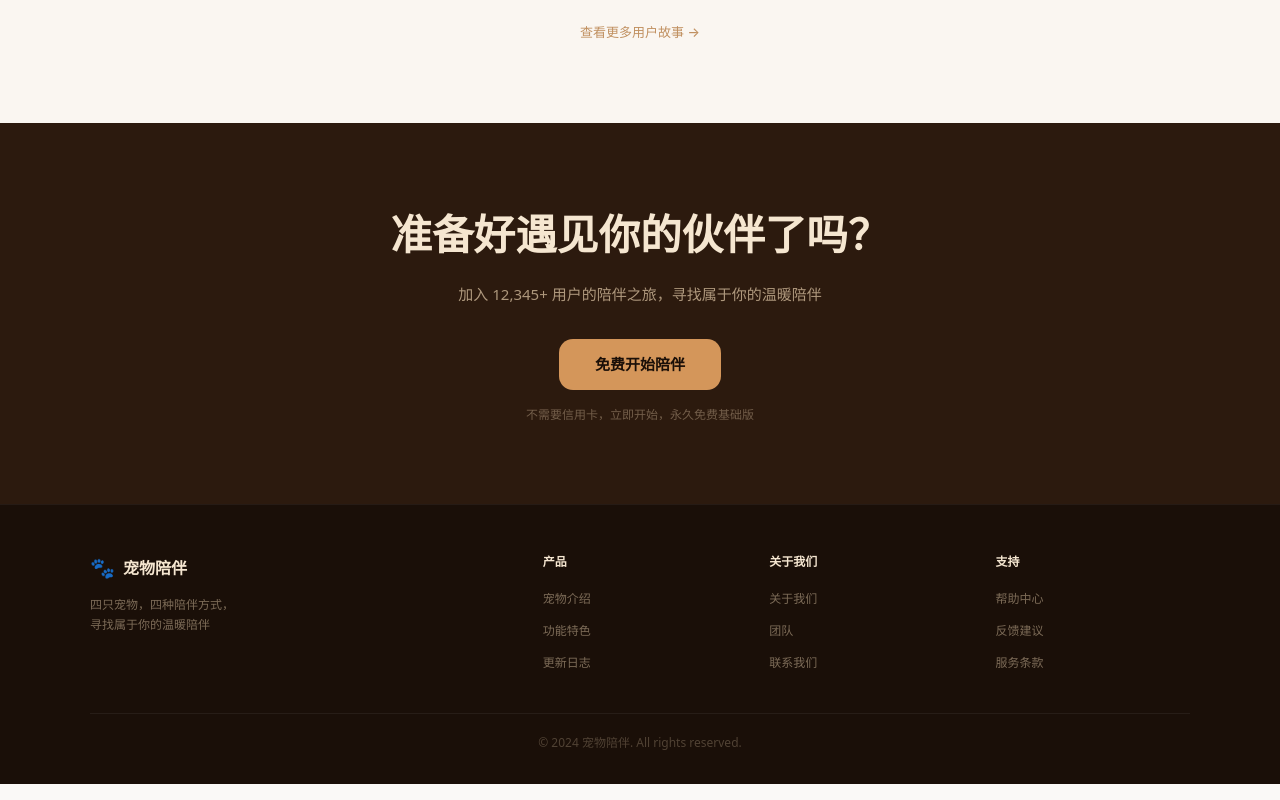
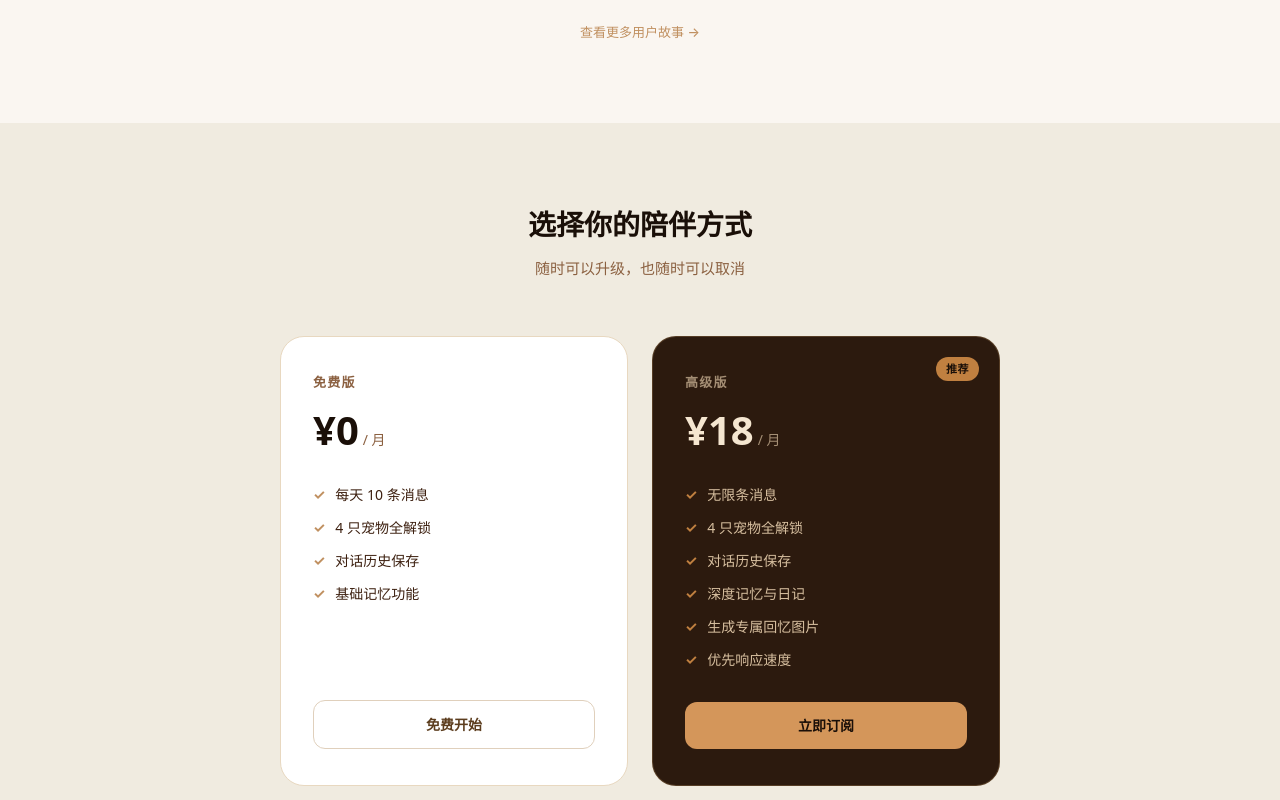
Before and after one commit to tianyiling675-ops/AI-pet, a Next.js app: page /landing in a window 1280 px wide. Shown: the part 3180-3980 px from the top of the page. Built offline with nearby package versions, Linux system fonts and the light colour scheme.

Commit message:
feat: add pricing section to landing page

```diff
--- /dev/null
+++ b/src/app/landing/PricingSection.tsx
@@ -0,0 +1,101 @@
+'use client'
+import { useState } from 'react'
+import Link from 'next/link'
+
+export default function PricingSection() {
+  const [loading, setLoading] = useState(false)
+
+  async function handleUpgrade() {
+    setLoading(true)
+    const res = await fetch('/api/stripe/checkout', { method: 'POST' })
+    if (res.status === 401) {
+      window.location.href = '/register'
+      return
+    }
+    const { url } = await res.json()
+    if (url) window.location.href = url
+    else setLoading(false)
+  }
+
+  return (
+    <section style={{ padding: '80px 24px', background: '#f0ebe0' }}>
+      <div style={{ maxWidth: 1100, margin: '0 auto' }}>
+        <div style={{ textAlign: 'center', marginBottom: 56 }}>
+          <h2 style={{ fontSize: 28, fontWeight: 700, color: '#1a0f08', marginBottom: 12 }}>
+            选择你的陪伴方式
+          </h2>
+          <p style={{ color: '#8b6040', fontSize: 15 }}>随时可以升级，也随时可以取消</p>
+        </div>
+
+        <div style={{ display: 'grid', gridTemplateColumns: 'repeat(auto-fit, minmax(280px, 1fr))', gap: 24, maxWidth: 720, margin: '0 auto' }}>
+
+          {/* 免费版 */}
+          <div style={{ borderRadius: 24, padding: '36px 32px', background: '#fff', border: '1px solid #e8d8c0', display: 'flex', flexDirection: 'column' }}>
+            <div style={{ marginBottom: 24 }}>
+              <p style={{ fontSize: 13, fontWeight: 600, color: '#8b6040', marginBottom: 8, textTransform: 'uppercase', letterSpacing: '0.1em' }}>免费版</p>
+              <div style={{ display: 'flex', alignItems: 'baseline', gap: 4 }}>
+                <span style={{ fontSize: 40, fontWeight: 700, color: '#1a0f08' }}>¥0</span>
+                <span style={{ fontSize: 14, color: '#8b6040' }}> / 月</span>
+              </div>
+            </div>
+            <ul style={{ listStyle: 'none', padding: 0, margin: '0 0 32px', display: 'flex', flexDirection: 'column', gap: 12, flex: 1 }}>
+              {[
+                '每天 10 条消息',
+                '4 只宠物全解锁',
+                '对话历史保存',
+                '基础记忆功能',
+              ].map(item => (
+                <li key={item} style={{ display: 'flex', alignItems: 'center', gap: 10, fontSize: 14, color: '#3d2010' }}>
+                  <span style={{ color: '#c09060', fontWeight: 700 }}>✓</span>
+                  {item}
+                </li>
+              ))}
+            </ul>
+            <Link
+              href="/register"
+              style={{ display: 'block', textAlign: 'center', padding: '13px 0', borderRadius: 12, fontSize: 14, fontWeight: 600, border: '1px solid #e0d0bc', color: '#5c3d1e', textDecoration: 'none' }}>
+              免费开始
+            </Link>
+          </div>
+
+          {/* 高级版 */}
+          <div style={{ borderRadius: 24, padding: '36px 32px', background: '#2c1a0e', border: '1px solid rgba(255,200,130,0.2)', display: 'flex', flexDirection: 'column', position: 'relative', overflow: 'hidden' }}>
+            {/* 推荐标签 */}
+            <div style={{ position: 'absolute', top: 20, right: 20, background: '#c08040', color: '#1a0f08', fontSize: 11, fontWeight: 700, padding: '4px 10px', borderRadius: 20, letterSpacing: '0.05em' }}>
+              推荐
+            </div>
+            <div style={{ marginBottom: 24 }}>
+              <p style={{ fontSize: 13, fontWeight: 600, color: 'rgba(245,220,185,0.6)', marginBottom: 8, textTransform: 'uppercase', letterSpacing: '0.1em' }}>高级版</p>
+              <div style={{ display: 'flex', alignItems: 'baseline', gap: 4 }}>
+                <span style={{ fontSize: 40, fontWeight: 700, color: '#f5e6d0' }}>¥18</span>
+                <span style={{ fontSize: 14, color: 'rgba(245,220,185,0.6)' }}> / 月</span>
+              </div>
+            </div>
+            <ul style={{ listStyle: 'none', padding: 0, margin: '0 0 32px', display: 'flex', flexDirection: 'column', gap: 12, flex: 1 }}>
+              {[
+                '无限条消息',
+                '4 只宠物全解锁',
+                '对话历史保存',
+                '深度记忆与日记',
+                '生成专属回忆图片',
+                '优先响应速度',
+              ].map(item => (
+                <li key={item} style={{ display: 'flex', alignItems: 'center', gap: 10, fontSize: 14, color: 'rgba(245,220,185,0.85)' }}>
+                  <span style={{ color: '#c08040', fontWeight: 700 }}>✓</span>
+                  {item}
+                </li>
+              ))}
+            </ul>
+            <button
+              onClick={handleUpgrade}
+              disabled={loading}
+              style={{ display: 'block', width: '100%', textAlign: 'center', padding: '13px 0', borderRadius: 12, fontSize: 14, fontWeight: 600, background: '#d4965a', color: '#1a0f08', border: 'none', cursor: loading ? 'not-allowed' : 'pointer', opacity: loading ? 0.7 : 1 }}>
+              {loading ? '跳转中…' : '立即订阅'}
+            </button>
+          </div>
+
+        </div>
+      </div>
+    </section>
+  )
+}
--- a/src/app/landing/page.tsx
+++ b/src/app/landing/page.tsx
@@ -1,4 +1,5 @@
 import Link from 'next/link'
+import PricingSection from './PricingSection'
 
 const pets = [
   {
@@ -274,6 +275,9 @@ export default function LandingPage() {
         </div>
       </section>
 
+      {/* ── 定价 ── */}
+      <PricingSection />
+
       {/* ── CTA ── */}
       <section style={{ padding: '80px 24px', background: '#2c1a0e' }}>
         <div style={{ maxWidth: 640, margin: '0 auto', textAlign: 'center' }}>
```
